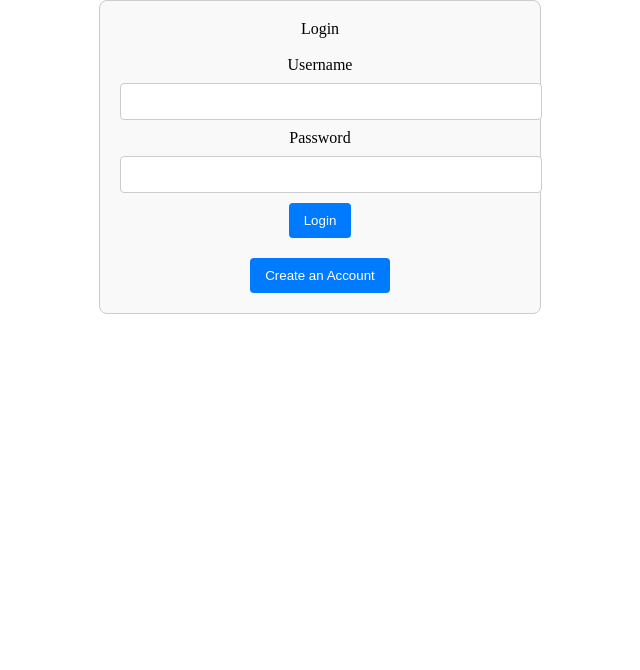
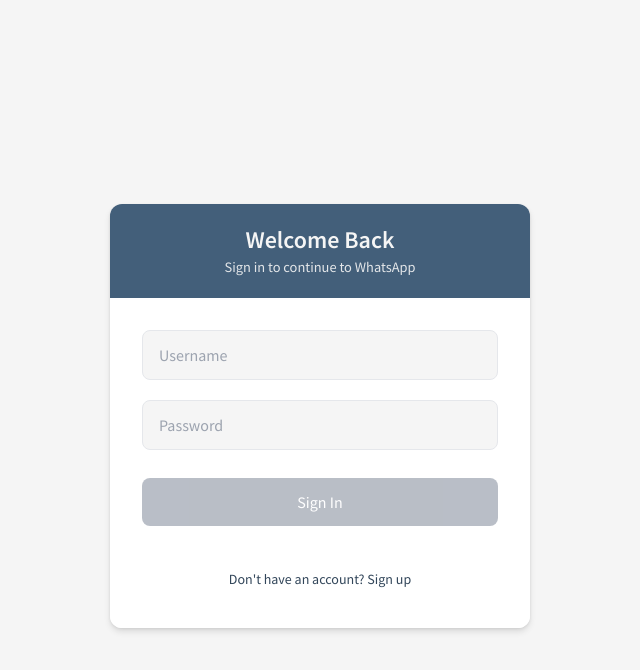
Before and after one commit to AliTSayyed/real-time-chat-app, an Angular app in the folder frontend/chatappfront/: page /login in a window 1280 px wide. Shown: the top 670 px of the page, without its empty margins (320-960 px from the left). Built offline with nearby package versions, Linux system fonts and the light colour scheme.

Commit message:
updated login and create accoutn screen

```diff
--- a/frontend/chatappfront/src/app/modules/featured/login/login.component.html
+++ b/frontend/chatappfront/src/app/modules/featured/login/login.component.html
@@ -1,37 +1,63 @@
+<div class="auth-page">
   <div class="auth-container">
-  <h2>{{ isLoginMode ? 'Login' : 'Register' }}</h2>
+    <!-- Header -->
+    <div class="auth-header">
+      <h2>{{ isLoginMode ? 'Welcome Back' : 'Create Account' }}</h2>
+      <p>{{ isLoginMode ? 'Sign in to continue to WhatsApp' : 'Join millions of users worldwide' }}</p>
+    </div>
 
-  <form (ngSubmit)="onSubmit()">
-    <div>
-      <label for="username">Username</label>
+    <!-- Form -->
+    <div class="auth-form-container">
+      <form (ngSubmit)="onSubmit()" #authForm="ngForm">
+        <!-- Username Input -->
+        <div class="form-group">
           <input
             type="text"
             id="username"
+            name="username"
             [(ngModel)]="username"
-        name="username"
             required
+            #usernameInput="ngModel"
+            [class.is-invalid]="usernameInput.invalid && usernameInput.touched"
+            placeholder="Username"
           />
+          <div *ngIf="usernameInput.invalid && usernameInput.touched" class="error-message">
+            Username is required
+          </div>
         </div>
 
-    <div>
-      <label for="password">Password</label>
+        <!-- Password Input -->
+        <div class="form-group">
           <input
             type="password"
             id="password"
+            name="password"
             [(ngModel)]="password"
-        name="password"
             required
+            #passwordInput="ngModel"
+            [class.is-invalid]="passwordInput.invalid && passwordInput.touched"
+            placeholder="Password"
           />
+          <div *ngIf="passwordInput.invalid && passwordInput.touched" class="error-message">
+            Password is required
+          </div>
         </div>
 
-    <div>
-      <button type="submit">{{ isLoginMode ? 'Login' : 'Register' }}</button>
-    </div>
+        <!-- Submit Button -->
+        <button
+          type="submit"
+          [disabled]="authForm.invalid || !username || !password"
+          class="submit-button">
+          {{ isLoginMode ? 'Sign In' : 'Create Account' }}
+        </button>
       </form>
 
-  <p>
+      <!-- Mode Toggle -->
+      <div class="mode-toggle">
         <button (click)="toggleMode()">
-      {{ isLoginMode ? 'Create an Account' : 'Already have an account? Login' }}
+          {{ isLoginMode ? "Don't have an account? Sign up" : 'Already have an account? Sign in' }}
         </button>
-  </p>
       </div>
+    </div>
+  </div>
+</div>
--- a/frontend/chatappfront/src/app/modules/featured/login/login.component.scss
+++ b/frontend/chatappfront/src/app/modules/featured/login/login.component.scss
@@ -1,39 +1,190 @@
-/* login.component.css */
-.auth-container {
-  max-width: 400px;
-  margin: 0 auto;
-  padding: 20px;
-  text-align: center;
-  border: 1px solid #ccc;
-  border-radius: 8px;
-  background-color: #f9f9f9;
+/* login.component.scss */
+* {
+  font-family: "proxima-nova", "Source Sans Pro", sans-serif;
 }
 
-.auth-container h2 {
-  margin-bottom: 20px;
+.auth-page {
+  min-height: 100vh;
+  background: #f5f5f5;
+  display: flex;
+  align-items: center;
+  justify-content: center;
+  padding: 1rem;
 }
 
-.auth-container input {
+.auth-container {
   width: 100%;
-  padding: 10px;
-  margin: 10px 0;
-  border: 1px solid #ccc;
-  border-radius: 4px;
+  max-width: 420px;
+  background-color: white;
+  border-radius: 12px;
+  box-shadow: 0 4px 6px rgba(0, 0, 0, 0.1), 0 1px 3px rgba(0, 0, 0, 0.08);
+  overflow: hidden;
+  animation: slideUp 0.3s ease-out;
+  display: flex;
+  flex-direction: column;
+
+  @keyframes slideUp {
+    from {
+      opacity: 0;
+      transform: translateY(20px);
+    }
+    to {
+      opacity: 1;
+      transform: translateY(0);
+    }
+  }
 }
 
-.auth-container button {
-  padding: 10px 15px;
-  background-color: #007bff;
-  color: white;
-  border: none;
-  border-radius: 4px;
-  cursor: pointer;
+.auth-header {
+  background-color: #435f7a;
+  color: #f5f5f5;
+  padding: 1.5rem;
+  display: flex;
+  flex-direction: column;
+  align-items: center;
+  justify-content: center;
+
+  h2 {
+    font-size: 1.5rem;
+    font-weight: 600;
+    margin: 0;
+    margin-bottom: 0.5rem;
+  }
+
+  p {
+    color: rgba(245, 245, 245, 0.9);
+    margin: 0;
+    font-size: 0.9rem;
+  }
 }
 
-.auth-container button:hover {
-  background-color: #0056b3;
+.auth-form-container {
+  padding: 2rem;
+  background: white;
+  display: flex;
+  flex-direction: column;
+  gap: 1.25rem;
 }
 
-.auth-container p {
-  margin-top: 20px;
+form {
+  display: flex;
+  flex-direction: column;
+  gap: 1.25rem;
 }
+
+.form-group {
+  display: flex;
+  flex-direction: column;
+  gap: 0.5rem;
+}
+
+input {
+  padding: 0.875rem 1rem;
+  border: 1px solid #e5e7eb;
+  border-radius: 8px;
+  font-size: 1rem;
+  transition: all 0.2s ease;
+  background-color: #f5f5f5;
+  color: #32465a;
+  align-items: center;
+  justify-content: center;
+
+  &:focus {
+    outline: none;
+    border-color: #435f7a;
+    box-shadow: 0 0 0 3px rgba(67, 95, 122, 0.1);
+    background-color: white;
+  }
+
+  &.is-invalid {
+    border-color: #ef4444;
+
+    &:focus {
+      box-shadow: 0 0 0 3px rgba(239, 68, 68, 0.1);
+    }
+  }
+
+  &::placeholder {
+    color: #9ca3af;
+  }
+}
+
+.error-message {
+  color: #ef4444;
+  font-size: 0.875rem;
+  animation: fadeIn 0.2s ease-out;
+
+  @keyframes fadeIn {
+    from {
+      opacity: 0;
+    }
+    to {
+      opacity: 1;
+    }
+  }
+}
+
+.submit-button {
+  width: 100%;
+  background-color: #3b82f6;
+  color: white;
+  padding: 0.875rem;
+  border: none;
+  border-radius: 8px;
+  font-size: 1rem;
+  font-weight: 500;
+  cursor: pointer;
+  display: flex;
+  align-items: center;
+  justify-content: center;
+  gap: 0.5rem;
+  transition: all 0.2s ease;
+  margin-top: 0.5rem;
+
+  &:hover:not(:disabled) {
+    background-color: #2563eb;
+    transform: translateY(-1px);
+  }
+
+  &:active:not(:disabled) {
+    transform: translateY(0);
+  }
+
+  &:disabled {
+    background-color: #9ca3af;
+    cursor: not-allowed;
+    opacity: 0.7;
+  }
+}
+
+.mode-toggle {
+  display: flex;
+  justify-content: center;
+  margin-top: 1rem;
+
+  button {
+    background: none;
+    border: none;
+    color: #32465a;
+    font-size: 0.875rem;
+    font-weight: 500;
+    cursor: pointer;
+    transition: all 0.2s ease;
+    padding: 0.5rem 1rem;
+
+    &:hover {
+      color: #435f7a;
+      text-decoration: underline;
+    }
+  }
+}
+
+@media screen and (max-width: 735px) {
+  .auth-container {
+    margin: 1rem;
+  }
+
+  .auth-form-container {
+    padding: 1.5rem;
+  }
+}
```
Lines whose indentation alone changed are shown as unchanged.
